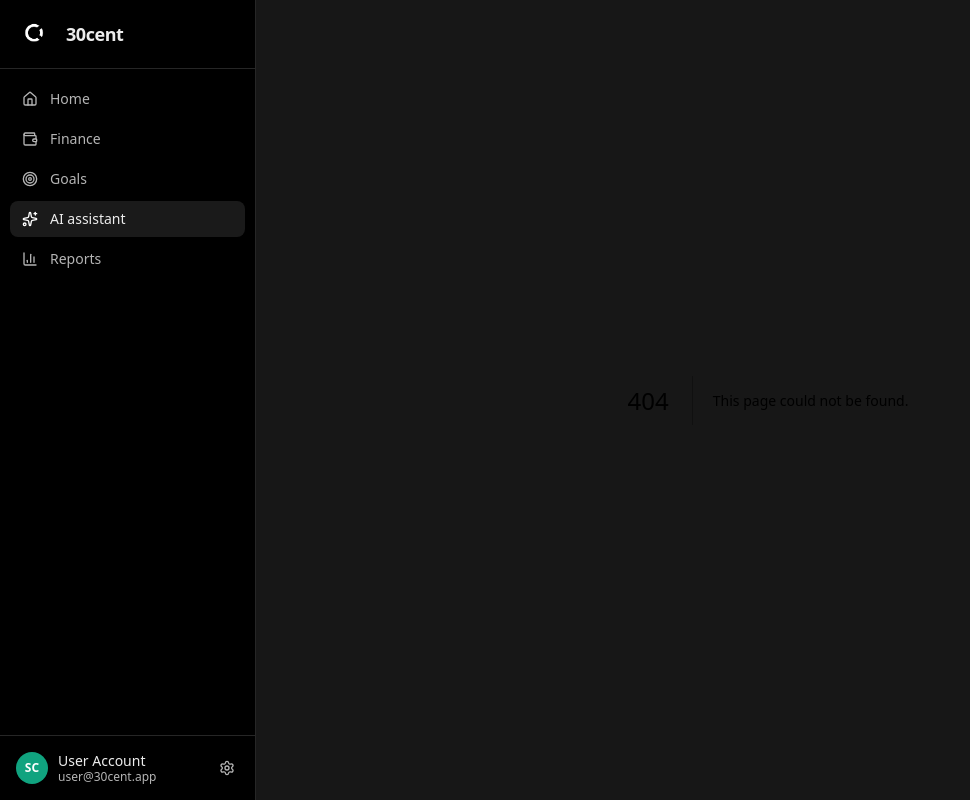
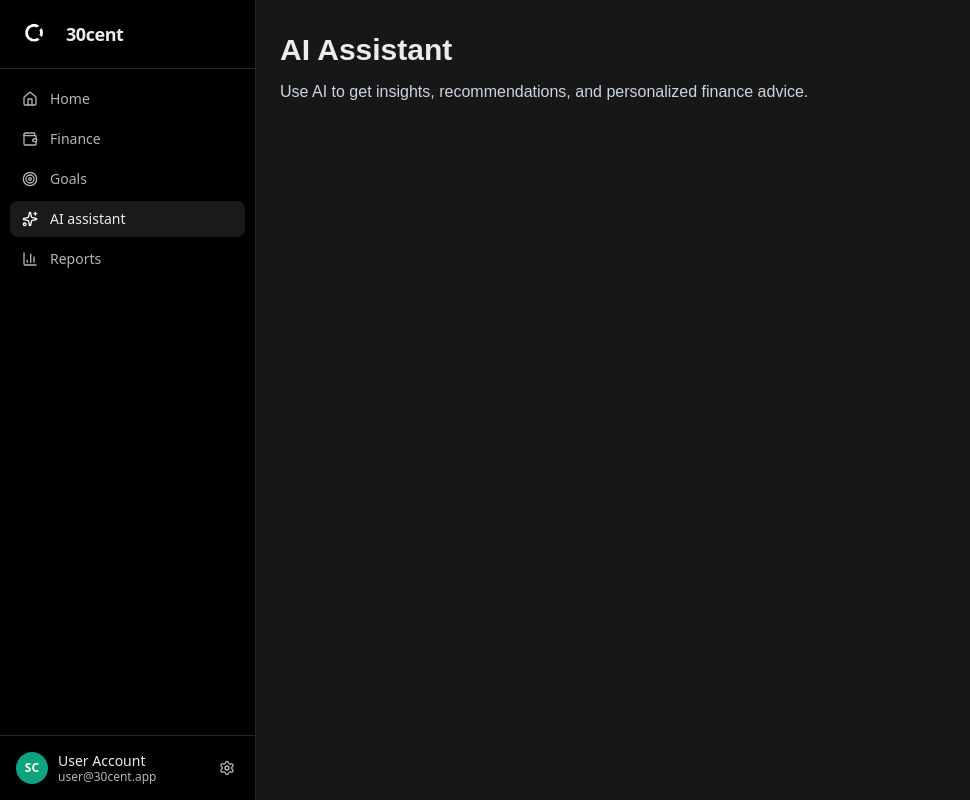
Before and after one commit to Surajajax/30cent, a Next.js app in the folder frontend/: page /ai in a window 1280 px wide. Before the commit this address had no page. Shown: the whole page, without its empty margins (0-970 px from the left). Built offline with nearby package versions, Linux system fonts and the light colour scheme.

Commit message:
Add pages to other options.

```diff
--- /dev/null
+++ b/frontend/app/ai/page.tsx
@@ -0,0 +1,12 @@
+export default function AiAssistantPage() {
+  return (
+    <div className="px-6 py-8 text-[#ececec]">
+      <div className="mx-auto max-w-5xl">
+        <h1 className="text-3xl font-semibold mb-3">AI Assistant</h1>
+        <p className="text-slate-300 max-w-2xl">
+          Use AI to get insights, recommendations, and personalized finance advice.
+        </p>
+      </div>
+    </div>
+  );
+}
--- /dev/null
+++ b/frontend/app/finance/page.tsx
@@ -0,0 +1,12 @@
+export default function FinancePage() {
+  return (
+    <div className="px-6 py-8 text-[#ececec]">
+      <div className="mx-auto max-w-5xl">
+        <h1 className="text-3xl font-semibold mb-3">Finance</h1>
+        <p className="text-slate-300 max-w-2xl">
+          Track income, spending, and budgets from one central dashboard.
+        </p>
+      </div>
+    </div>
+  );
+}
--- /dev/null
+++ b/frontend/app/goals/page.tsx
@@ -0,0 +1,12 @@
+export default function GoalsPage() {
+  return (
+    <div className="px-6 py-8 text-[#ececec]">
+      <div className="mx-auto max-w-5xl">
+        <h1 className="text-3xl font-semibold mb-3">Goals</h1>
+        <p className="text-slate-300 max-w-2xl">
+          Set and monitor your financial goals, from saving plans to debt payoff.
+        </p>
+      </div>
+    </div>
+  );
+}
--- /dev/null
+++ b/frontend/app/reports/page.tsx
@@ -0,0 +1,12 @@
+export default function ReportsPage() {
+  return (
+    <div className="px-6 py-8 text-[#ececec]">
+      <div className="mx-auto max-w-5xl">
+        <h1 className="text-3xl font-semibold mb-3">Reports</h1>
+        <p className="text-slate-300 max-w-2xl">
+          View detailed reports and analytics for your spending and financial progress.
+        </p>
+      </div>
+    </div>
+  );
+}
```
